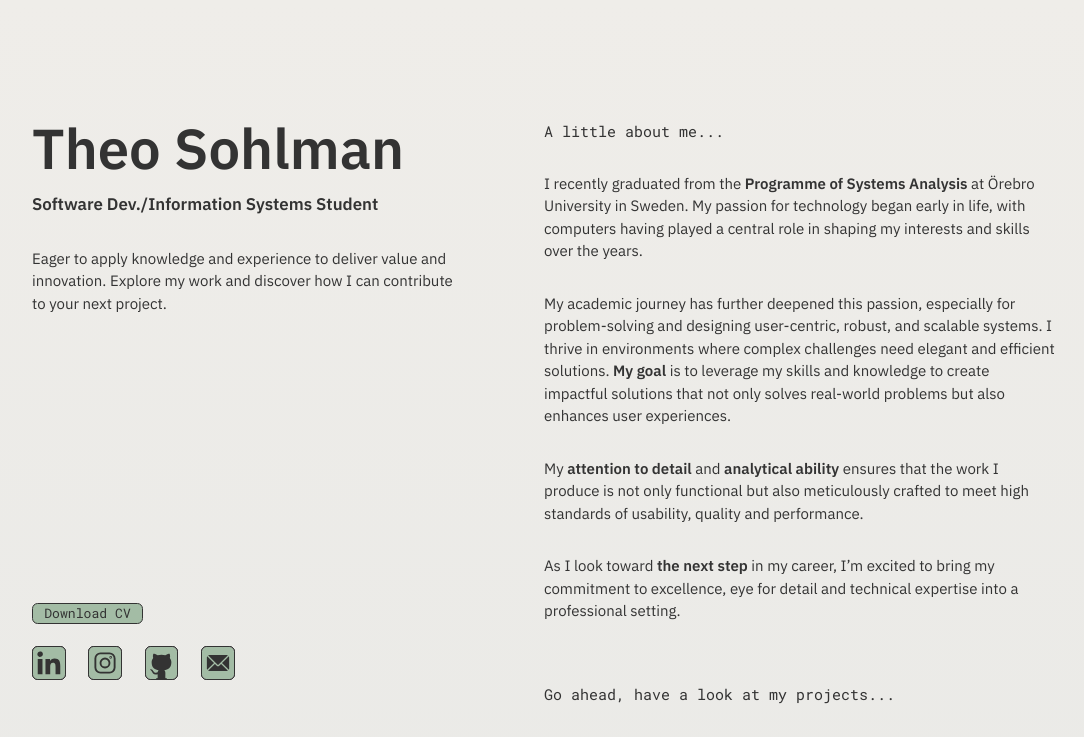
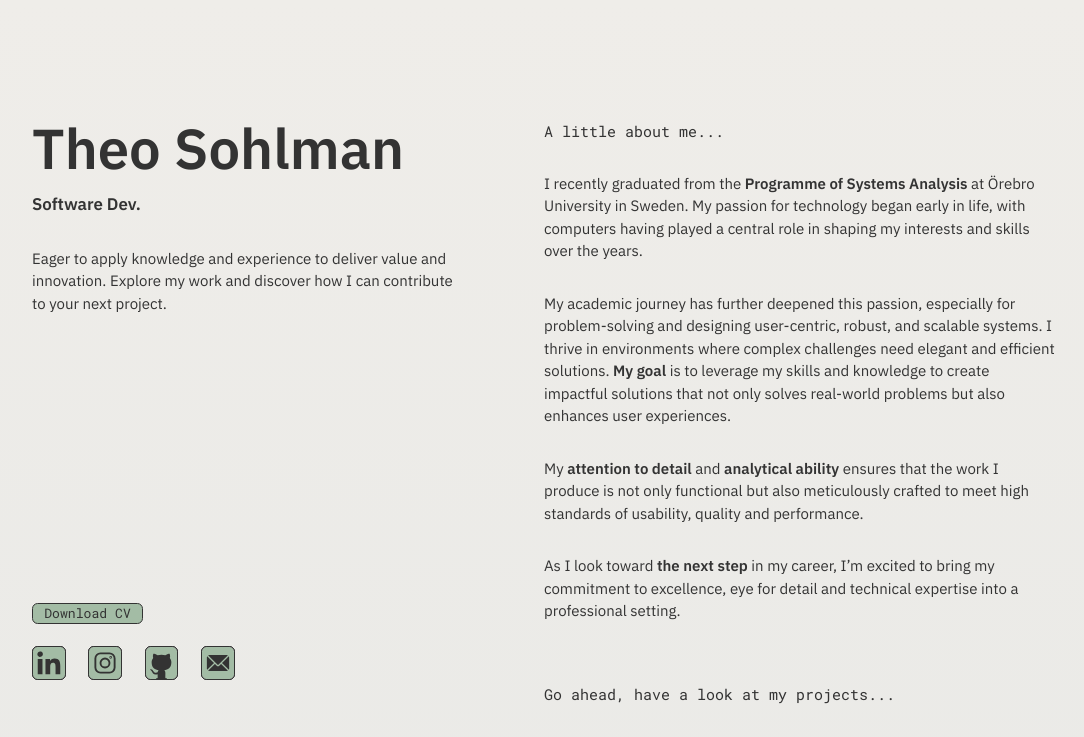
Before and after one commit to TheoSoh/portfolio-theo, a React (Vite) app: page / in a window 1280 px wide. Shown: the top 737 px of the page, without its empty margins (96-1180 px from the left). Built offline with nearby package versions, Linux system fonts and the light colour scheme.

Commit message:
Updated role title

```diff
--- a/src/sections/Hero.jsx
+++ b/src/sections/Hero.jsx
@@ -15,7 +15,7 @@ const Hero = () => {
   return (
     <section className="bg-transparent flex h-[60vh] w-full flex-col md:fixed md:h-[70vh] md:w-4/12">
       <h1 className="pb-4 text-6xl font-bold md:text-4xl lg:text-6xl">Theo Sohlman</h1>
-      <h2 className="pb-8 text-lg font-semibold">Software Dev./Information Systems Student</h2>
+      <h2 className="pb-8 text-lg font-semibold">Software Dev.</h2>
       <p className="text-justify md:text-left 2xl:w-2/3">
         Eager to apply knowledge and experience to deliver value and innovation. Explore my work and
         discover how I can contribute to your next project.
```
